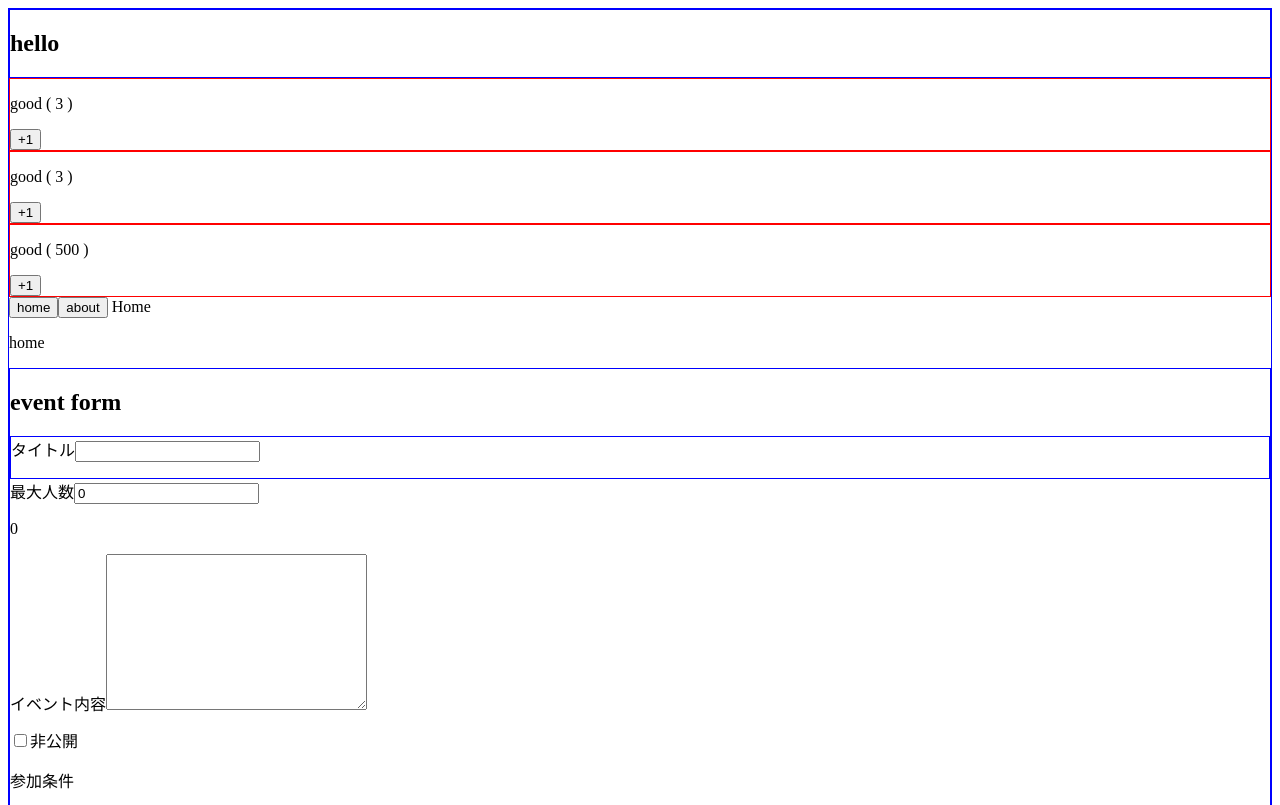
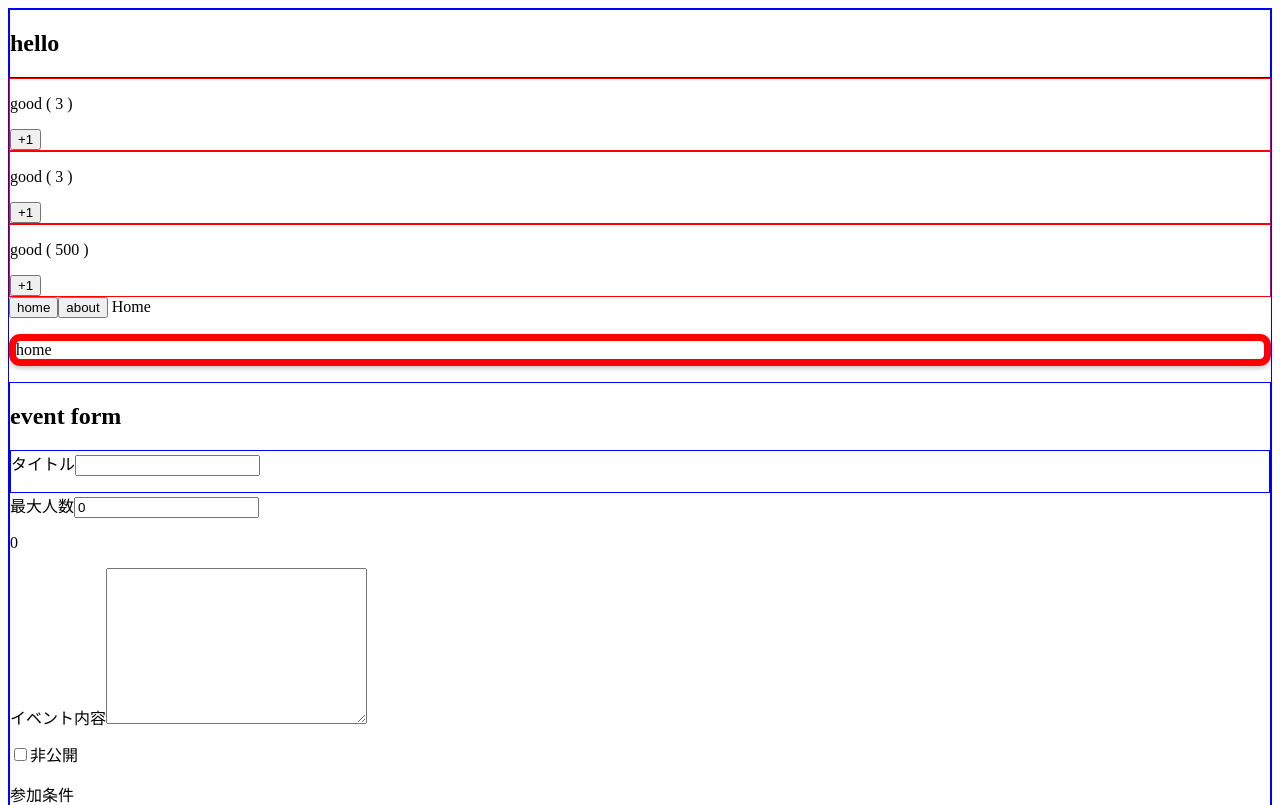
Before and after one commit to cb-higami/vue-practice, a Vue app in the folder udemy-vue.js/: page / in a window 1280 px wide. Shown: the top 805 px of the page. Built offline with nearby package versions, Linux system fonts and the light colour scheme.

Commit message:
カスタムディレクティブの作成

```diff
--- a/udemy-vue.js/src/components/Home.vue
+++ b/udemy-vue.js/src/components/Home.vue
@@ -1,3 +1,22 @@
 <template>
-    <p>home</p>
+    <p v-border:solid.round.shadow="{ width: '7px' , color : 'red'}">home</p>
 </template>
+
+<script>
+//ディレクティブ ローカル登録
+export default {
+    directives: {
+        border(el, binding) {
+            el.style.borderWidth = binding.value.width
+            el.style.borderColor = binding.value.color
+            el.style.borderStyle = binding.arg
+            if(binding.modifiers.round) {
+                el.style.borderRadius = '0.7rem'
+            }
+            if(binding.modifiers.shadow) {
+                el.style.boxShadow = '0 2px 5px rgba(0, 0, 0, 0.26)'
+            }
+        }
+    }
+}
+</script>
```
Also changed, not shown: udemy-vue.js/src/main.js (+23 -1 lines).
